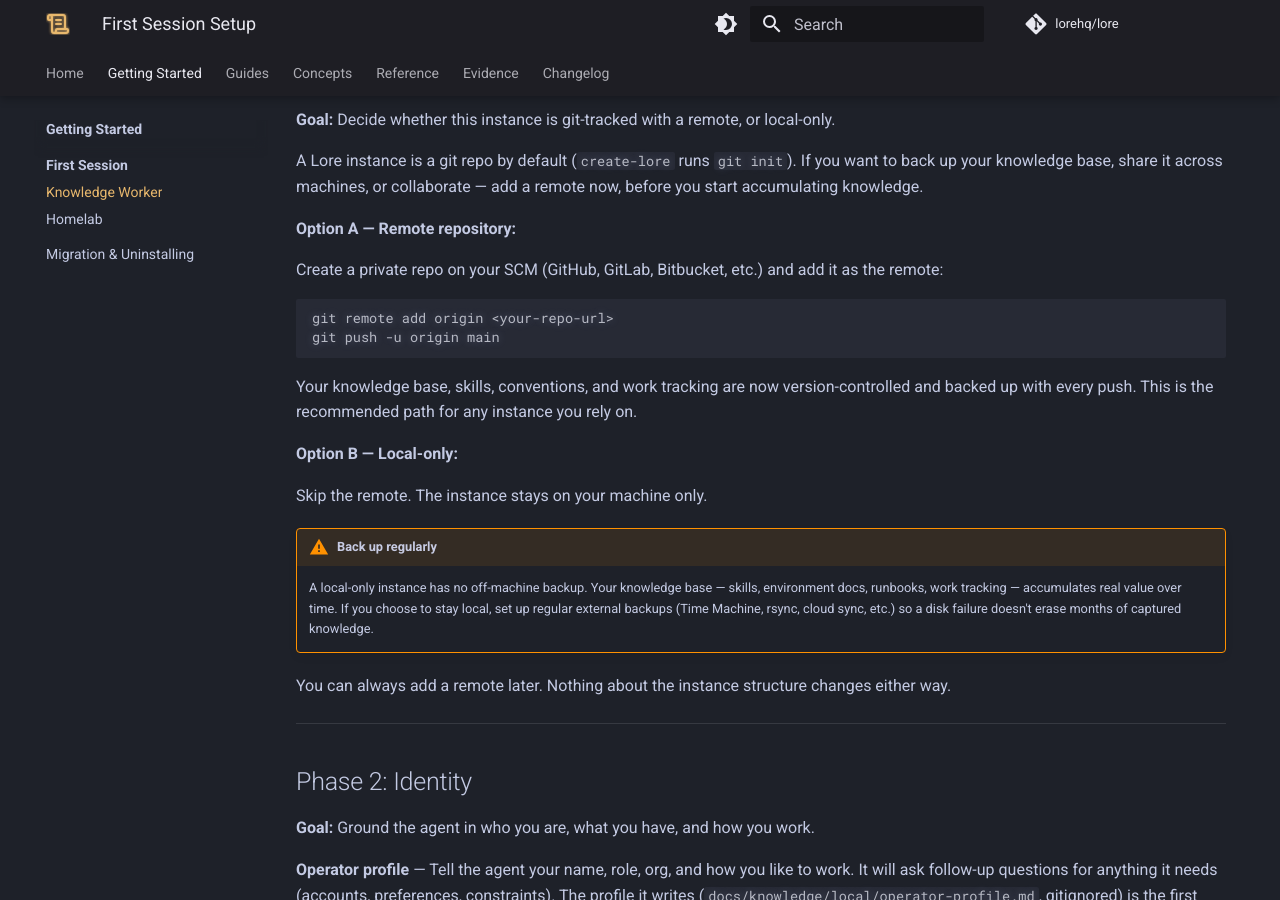
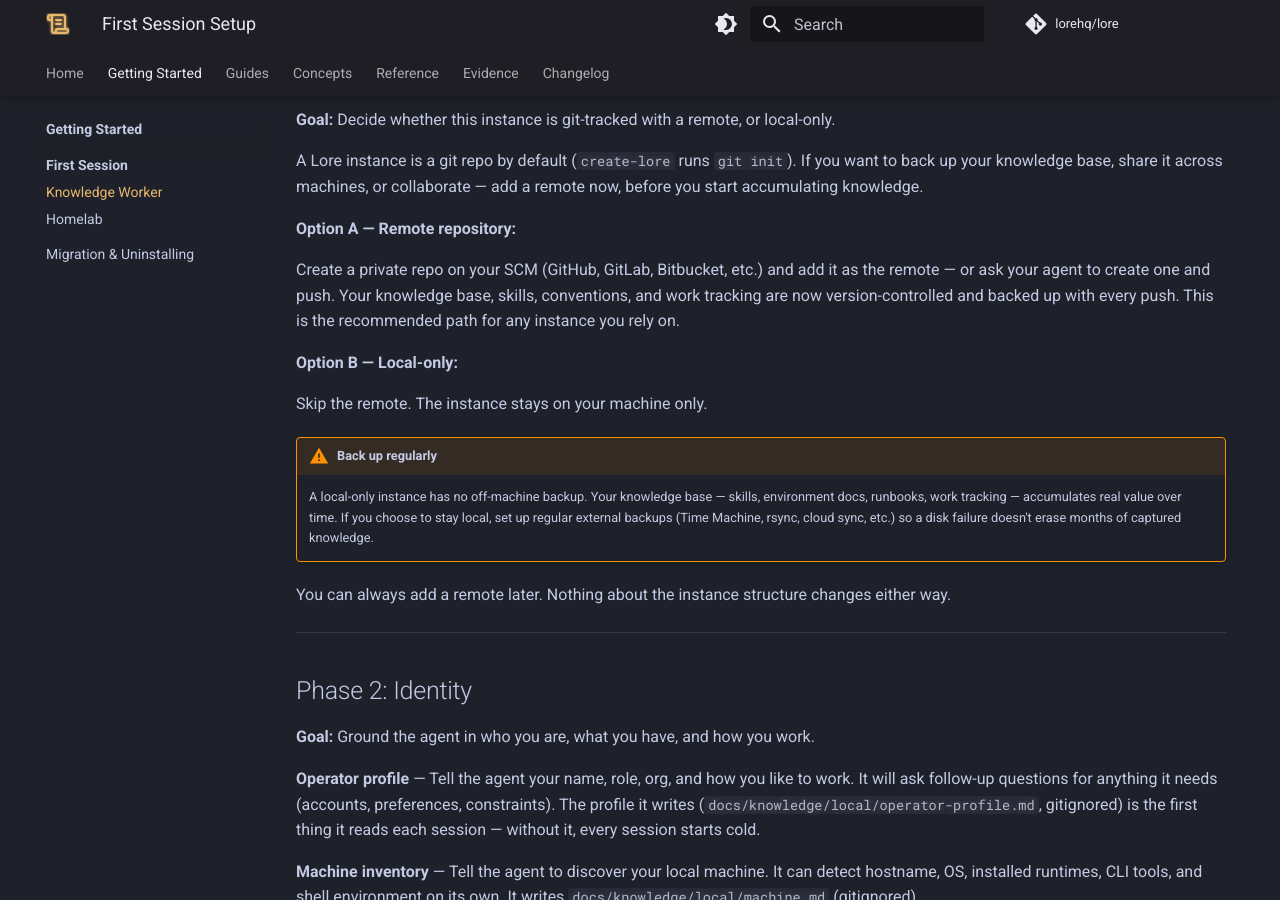
Before and after one commit to lorehq/lore-docs, an MkDocs documentation site: the page built from docs/getting-started/first-session/knowledge-worker.md, in a window 1280 px wide and 900 px high, scrolled down 766 px. Built offline with MkDocs 1.6.1 and Material for MkDocs 9.7.7, drawn with Linux system fonts in a browser that asks for light colours; comment, search, counter and statistics services are not loaded.

Commit message:
VCS setup: agent can create the remote repo too
Co-Authored-By: Claude Opus 4.6 <noreply@anthropic.com>

```diff
--- a/docs/getting-started/first-session/knowledge-worker.md
+++ b/docs/getting-started/first-session/knowledge-worker.md
@@ -30,12 +30,7 @@ A Lore instance is a git repo by default (`create-lore` runs `git init`). If you
 
 **Option A — Remote repository:**
 
-Create a private repo on your SCM (GitHub, GitLab, Bitbucket, etc.) and add it as the remote:
-
-    git remote add origin <your-repo-url>
-    git push -u origin main
-
-Your knowledge base, skills, conventions, and work tracking are now version-controlled and backed up with every push. This is the recommended path for any instance you rely on.
+Create a private repo on your SCM (GitHub, GitLab, Bitbucket, etc.) and add it as the remote — or ask your agent to create one and push. Your knowledge base, skills, conventions, and work tracking are now version-controlled and backed up with every push. This is the recommended path for any instance you rely on.
 
 **Option B — Local-only:**
 
```
